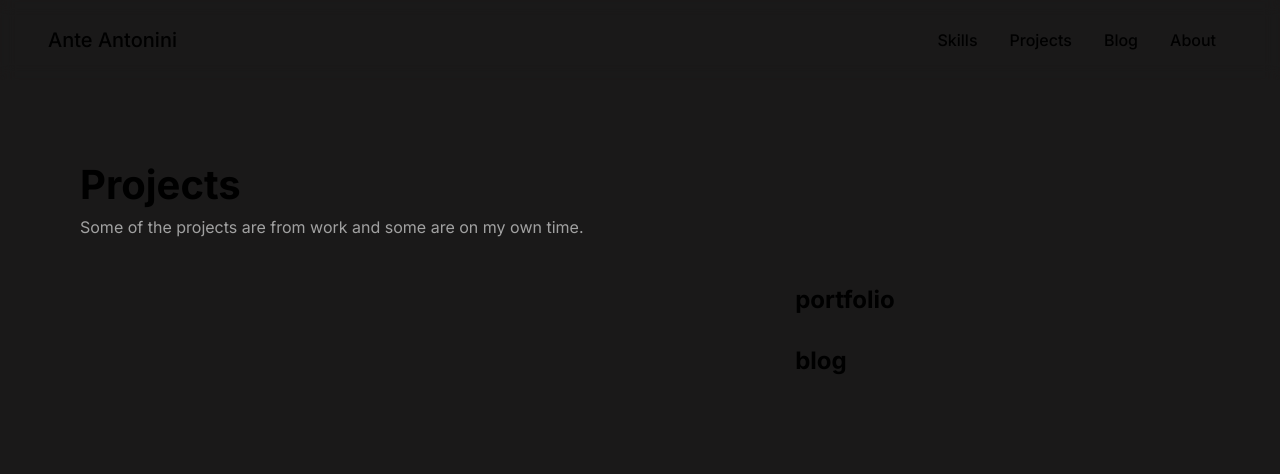
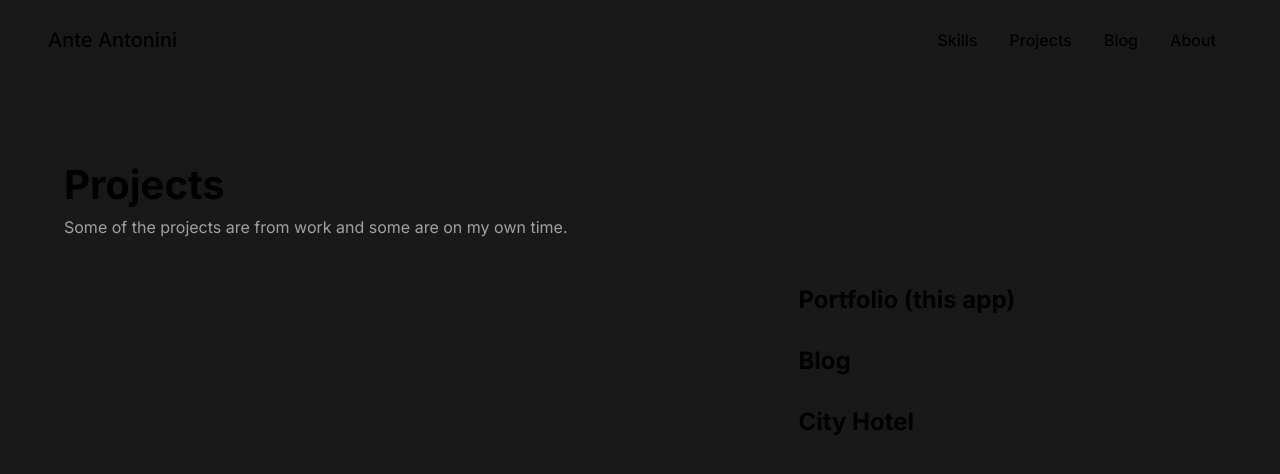
Before and after one commit to AnteAntonini/Portfolio, a Next.js app: page /projects in a window 1280 px wide. Shown: the top 474 px of the page. Built offline with nearby package versions, Linux system fonts and the light colour scheme.

Commit message:
add new project to portfolio

```diff
--- a/src/app/globals.css
+++ b/src/app/globals.css
@@ -16,7 +16,7 @@ body {
 }
 
 body {
-  padding: 10rem 5rem 0 5rem;
+  padding: 10rem 4rem 0 4rem;
   background-color: var(--color-primary-dark);
 }
 
--- a/src/app/projects/page.jsx
+++ b/src/app/projects/page.jsx
@@ -8,18 +8,26 @@ import { useState } from "react";
 const Projects = () => {
   const projects = [
     {
-      title: "portfolio",
+      title: "Portfolio (this app)",
+      key: "portfolio",
       url: "/",
     },
     {
-      title: "blog",
+      title: "Blog",
+      key: "blog",
       url: "https://my-blog-zeta-virid.vercel.app/",
+    },
+    {
+      title: "City Hotel",
+      key: "city-hotel",
+      url: "https://www.city-hotel.hr/",
     },
   ];
   const [isHovered, setIsHovered] = useState(false);
   const [hoveredProject, setHoveredProject] = useState(false);
 
   const handleHover = (e, project) => {
+    console.log("project", project);
     setHoveredProject(project);
     setIsHovered(true);
   };
@@ -54,14 +62,14 @@ const Projects = () => {
           <ul className={styles.cards}>
             {projects.map((project, index) => (
               <li
-                key={index}
+                key={project.key}
                 className="dropFromTopAnimation"
                 style={{ animationDelay: `${index * 200}ms` }}
               >
                 <Link href={project.url}>
                   <div
                     className={styles.projectsRow}
-                    onMouseEnter={(e) => handleHover(e, project.title)}
+                    onMouseEnter={(e) => handleHover(e, project.key)}
                     onMouseLeave={(e) => handleMouseLeave(e)}
                   >
                     <div className={styles.projectsSelectedWrapper}>
```
Also changed, not shown: public/images/city-hotel.png (added).
